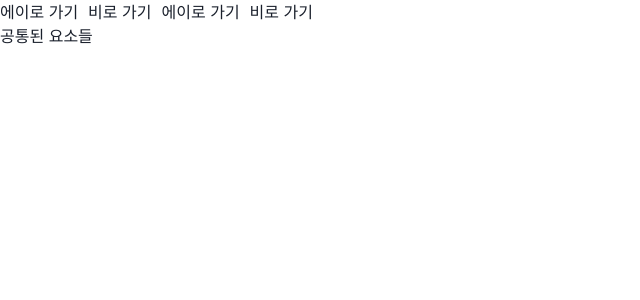
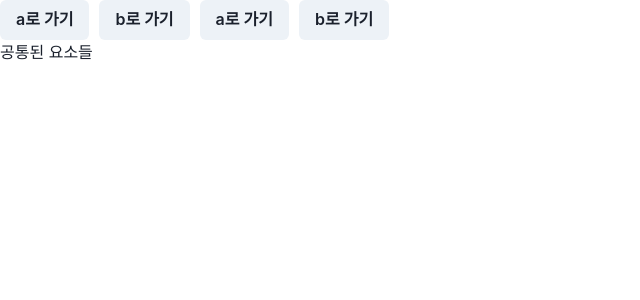
Before and after one commit to yel106/react20231031, a React (Create React App) app: page / in a window 1280 px wide. Shown: the top 300 px of the page, without its empty margins (0-640 px from the left). Built offline with nearby package versions, Linux system fonts and the light colour scheme.

Commit message:
react-router의 useNavigate 사용할 것

```diff
--- a/src/App.js
+++ b/src/App.js
@@ -6,27 +6,33 @@
   Outlet,
   Route,
   RouterProvider,
+  useNavigate,
 } from "react-router-dom";
-import { Box, Flex } from "@chakra-ui/react";
+import { Box, Button, Flex } from "@chakra-ui/react";
 
 function HomeComponent() {
+  //경로 이동시 useNavigate hook 사용 해야 함
+  const navigate = useNavigate();
+
   return (
     <Box>
       <Flex gap={"10px"}>
         <Box>
-          {/* react-router 사용 시 a태그 사용하지 않을 것. 전체 페이지가 로딩됨*/}
-          <a href="/apath">에이로 가기</a>
+          {/*  경로 이동 시 javascript 코드를 그냥 쓰면 안 됨*/}
+          <Button onClick={() => (window.location.href = "/apath")}>
+            a로 가기
+          </Button>
+        </Box>
+
+        <Button onClick={() => (window.location.href = "/bpath")}>
+          b로 가기
+        </Button>
+
+        <Box>
+          <Button onClick={() => navigate("/apath")}>a로 가기</Button>
         </Box>
         <Box>
-          <a href="/bpath">비로 가기</a>
-        </Box>
-
-        {/* 대신 Link Component 사용 */}
-        <Box>
-          <Link to={"/apath"}>에이로 가기</Link>
-        </Box>
-        <Box>
-          <Link to={"/bpath"}>비로 가기</Link>
+          <Button onClick={() => navigate("/bpath")}>b로 가기</Button>
         </Box>
       </Flex>
       공통된 요소들
```
